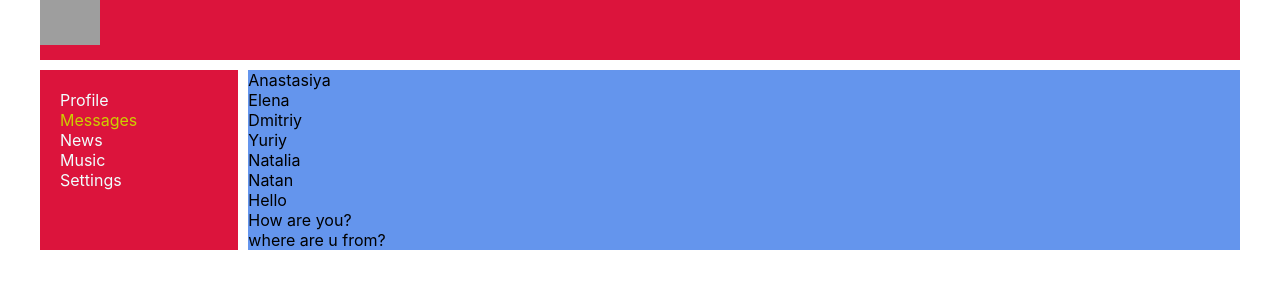
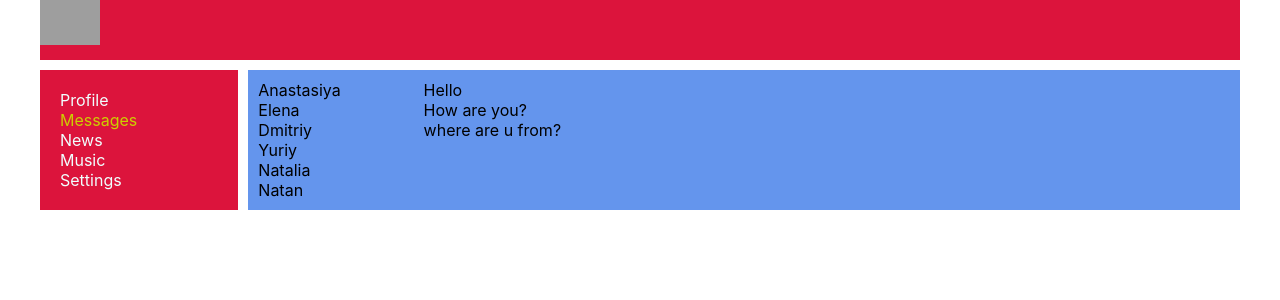
Before and after one commit to Kliapwnz/samuray, a React (Create React App) app: page /dialogs in a window 1280 px wide. Shown: the top 300 px of the page. Built offline with nearby package versions, Linux system fonts and the light colour scheme; grey boxes are pictures that could not be loaded.

Commit message:
padding items messages

```diff
--- a/src/components/Dialogs/Dialogs.module.css
+++ b/src/components/Dialogs/Dialogs.module.css
@@ -1,9 +1,10 @@
 .dialogs {
     display: grid;
+    grid-template-columns: 2fr 10fr;
 }
 
 .dialogsItems {
-
+    padding: 10px;
 }
 
 .dialog {
@@ -11,7 +12,7 @@
 }
 
 .messages {
-
+    padding: 10px;
 }
 
 .message {
```
